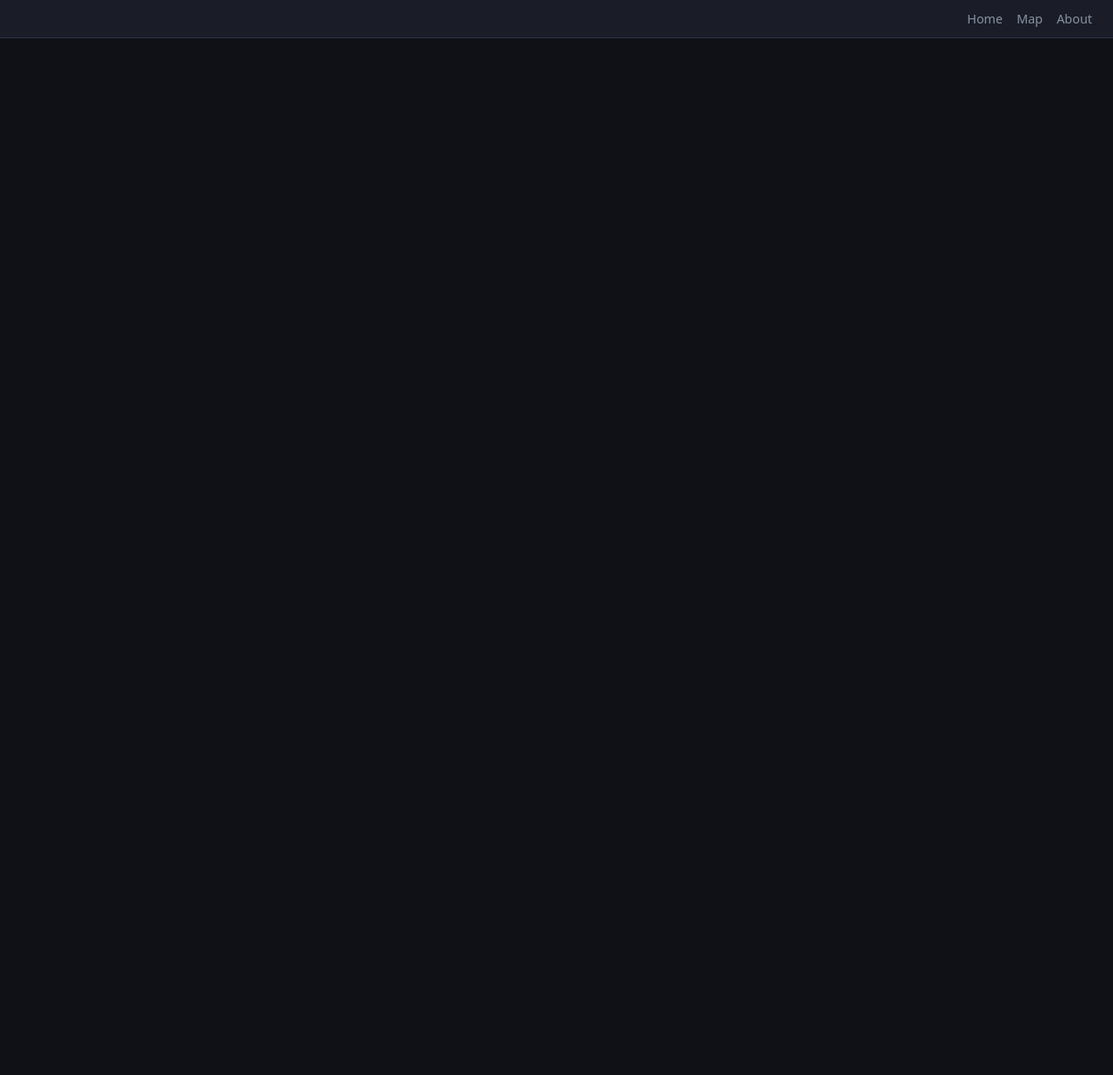
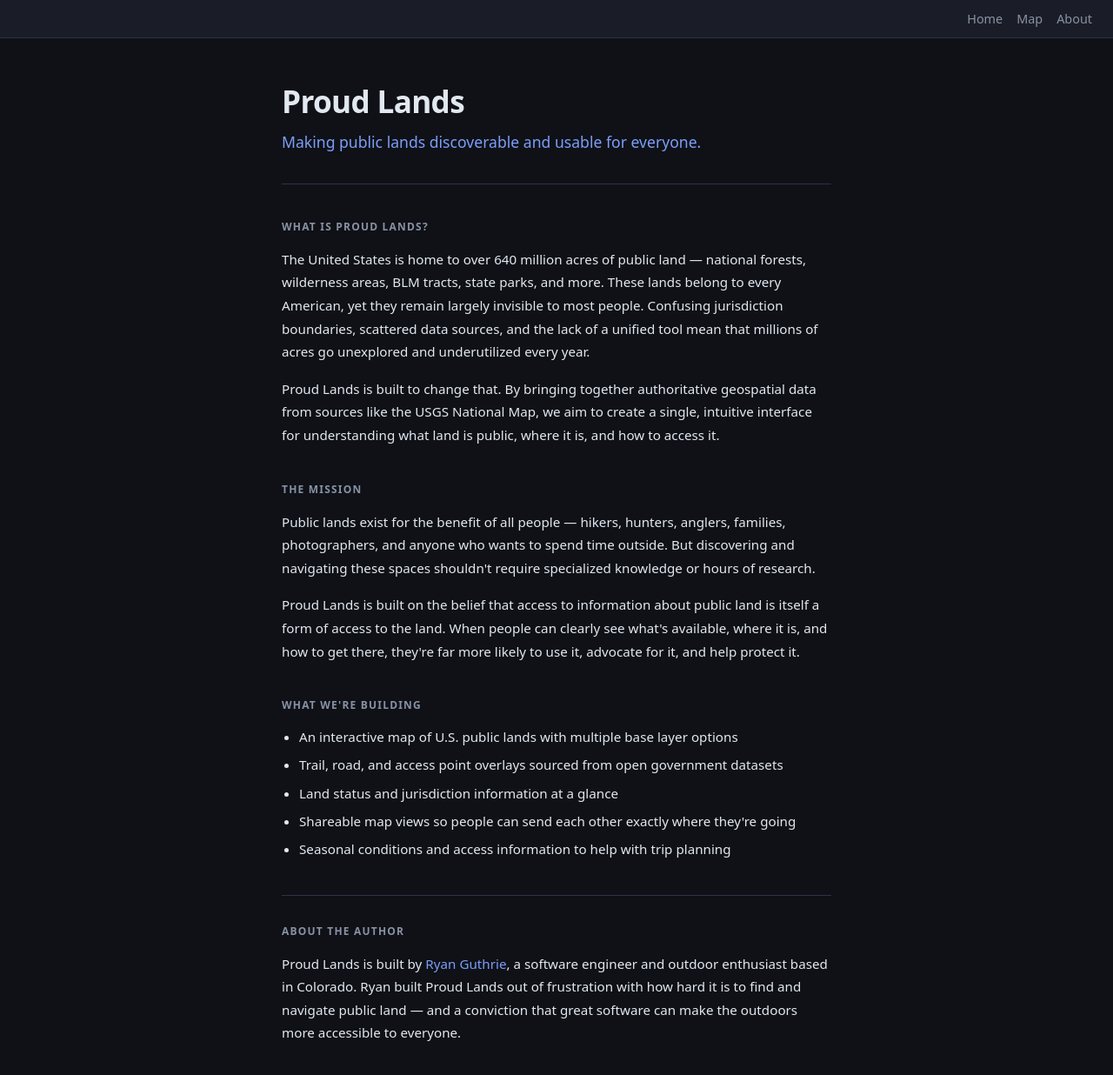
Before and after one commit to RyanGuthrie/proudlands, a SvelteKit app in the folder ui/: page /about in a window 1280 px wide. Shown: the top 1236 px of the page at 87% size. Before the commit the page ends 800 px from the top, so only its background shows below. Built offline with nearby package versions, Linux system fonts and the light colour scheme.

Commit message:
Reference treadlightly

```diff
--- a/ui/src/routes/+page.svelte
+++ b/ui/src/routes/+page.svelte
@@ -1,3 +1,164 @@
+<script lang="ts">
+	import treadLightlyBadge from '$lib/assets/tread-lightly_badge-primary.svg';
+</script>
 
-<h1>Proud Lands</h1>
-<p>A website dedicated to making our public lands accessible for everyone</p>
+<div class="home">
+	<div class="hero">
+		<h1>Proud Lands</h1>
+		<p class="tagline">Your public lands, made discoverable.</p>
+	</div>
+
+	<section>
+		<p>
+			Over 640 million acres of land in the United States are publicly owned — and most people have
+			no idea what's out there or how to reach it. Proud Lands is a mapping tool built to change
+			that, putting authoritative data about national forests, wilderness areas, BLM tracts, and more
+			into a single, easy-to-use interface.
+		</p>
+		<p>
+			Whether you're planning a weekend trip, scouting a new trail, or just curious what's beyond
+			the road you drive every day, Proud Lands helps you see what belongs to everyone.
+		</p>
+	</section>
+
+	<div class="cta-row">
+		<a href="/map" class="cta-primary">Open the Map</a>
+		<a href="/about" class="cta-secondary">Learn More</a>
+	</div>
+
+	<section class="tread-lightly">
+		<a href="https://treadlightly.org" target="_blank" rel="noopener noreferrer" class="tread-badge">
+			<img src={treadLightlyBadge} alt="Tread Lightly!" />
+		</a>
+		<div>
+			<h2>Tread Lightly</h2>
+			<p>
+				Being proud of our public lands means more than enjoying them — it means protecting,
+				respecting, and fostering them for the generations that follow. Leave no trace, stay on
+				designated routes, and treat every acre as the shared treasure it is. Proud Lands is proud
+				to support the principles of <a href="https://treadlightly.org" target="_blank" rel="noopener noreferrer">Tread Lightly!</a>,
+				a nonprofit dedicated to promoting responsible outdoor recreation on public and private land.
+			</p>
+		</div>
+	</section>
+</div>
+
+<style>
+	.home {
+		max-width: 680px;
+		margin: 0 auto;
+		padding: 3rem 1.5rem;
+		display: flex;
+		flex-direction: column;
+		gap: 2.5rem;
+	}
+
+	.hero {
+		border-bottom: 1px solid var(--border);
+		padding-bottom: 2rem;
+	}
+
+	.hero h1 {
+		margin: 0 0 0.5rem;
+		font-size: 2.2rem;
+		font-weight: 800;
+		color: var(--text);
+		letter-spacing: -0.02em;
+	}
+
+	.tagline {
+		margin: 0;
+		font-size: 1.1rem;
+		color: var(--accent);
+		font-weight: 500;
+	}
+
+	section {
+		display: flex;
+		flex-direction: column;
+		gap: 1rem;
+	}
+
+	p {
+		margin: 0;
+		line-height: 1.75;
+		color: var(--text);
+		font-size: 0.95rem;
+	}
+
+	.cta-row {
+		display: flex;
+		gap: 0.75rem;
+		align-items: center;
+	}
+
+	.cta-primary {
+		background: var(--accent);
+		color: #0f1117;
+		font-weight: 600;
+		font-size: 0.9rem;
+		padding: 0.55rem 1.25rem;
+		border-radius: 6px;
+		text-decoration: none;
+		transition: background 0.15s;
+	}
+
+	.cta-primary:hover {
+		background: var(--accent-hover);
+	}
+
+	.cta-secondary {
+		color: var(--text-muted);
+		font-size: 0.9rem;
+		text-decoration: none;
+		transition: color 0.15s;
+	}
+
+	.cta-secondary:hover {
+		color: var(--text);
+	}
+
+	.tread-lightly {
+		display: flex;
+		gap: 1.5rem;
+		align-items: flex-start;
+		border-top: 1px solid var(--border);
+		padding-top: 2rem;
+	}
+
+	.tread-badge {
+		flex-shrink: 0;
+	}
+
+	.tread-badge img {
+		width: 90px;
+		height: auto;
+		display: block;
+		opacity: 0.9;
+		transition: opacity 0.15s;
+	}
+
+	.tread-badge:hover img {
+		opacity: 1;
+	}
+
+	.tread-lightly h2 {
+		margin: 0 0 0.6rem;
+		font-size: 0.75rem;
+		font-weight: 600;
+		text-transform: uppercase;
+		letter-spacing: 0.1em;
+		color: var(--text-muted);
+	}
+
+	.tread-lightly a {
+		color: var(--accent);
+		text-decoration: none;
+		font-weight: 500;
+	}
+
+	.tread-lightly a:hover {
+		color: var(--accent-hover);
+		text-decoration: underline;
+	}
+</style>
--- a/ui/src/routes/about/+page.svelte
+++ b/ui/src/routes/about/+page.svelte
@@ -0,0 +1,140 @@
+<div class="about">
+	<div class="hero">
+		<h1>Proud Lands</h1>
+		<p class="tagline">Making public lands discoverable and usable for everyone.</p>
+	</div>
+
+	<section>
+		<h2>What is Proud Lands?</h2>
+		<p>
+			The United States is home to over 640 million acres of public land — national forests,
+			wilderness areas, BLM tracts, state parks, and more. These lands belong to every American,
+			yet they remain largely invisible to most people. Confusing jurisdiction boundaries, scattered
+			data sources, and the lack of a unified tool mean that millions of acres go unexplored and
+			underutilized every year.
+		</p>
+		<p>
+			Proud Lands is built to change that. By bringing together authoritative geospatial data from
+			sources like the USGS National Map, we aim to create a single, intuitive interface for
+			understanding what land is public, where it is, and how to access it.
+		</p>
+	</section>
+
+	<section>
+		<h2>The Mission</h2>
+		<p>
+			Public lands exist for the benefit of all people — hikers, hunters, anglers, families,
+			photographers, and anyone who wants to spend time outside. But discovering and navigating these
+			spaces shouldn't require specialized knowledge or hours of research.
+		</p>
+		<p>
+			Proud Lands is built on the belief that access to information about public land is itself a
+			form of access to the land. When people can clearly see what's available, where it is, and how
+			to get there, they're far more likely to use it, advocate for it, and help protect it.
+		</p>
+	</section>
+
+	<section>
+		<h2>What We're Building</h2>
+		<ul>
+			<li>An interactive map of U.S. public lands with multiple base layer options</li>
+			<li>Trail, road, and access point overlays sourced from open government datasets</li>
+			<li>Land status and jurisdiction information at a glance</li>
+			<li>Shareable map views so people can send each other exactly where they're going</li>
+			<li>Seasonal conditions and access information to help with trip planning</li>
+		</ul>
+	</section>
+
+	<section class="author">
+		<h2>About the Author</h2>
+		<p>
+			Proud Lands is built by <a href="https://www.linkedin.com/in/mrryanguthrie/" target="_blank" rel="noopener noreferrer">Ryan Guthrie</a>,
+			a software engineer and outdoor enthusiast based in Colorado. Ryan built Proud Lands out of
+			frustration with how hard it is to find and navigate public land — and a conviction that great
+			software can make the outdoors more accessible to everyone.
+		</p>
+	</section>
+</div>
+
+<style>
+	.about {
+		max-width: 680px;
+		margin: 0 auto;
+		padding: 3rem 1.5rem;
+		display: flex;
+		flex-direction: column;
+		gap: 2.5rem;
+	}
+
+	.hero {
+		border-bottom: 1px solid var(--border);
+		padding-bottom: 2rem;
+	}
+
+	.hero h1 {
+		margin: 0 0 0.5rem;
+		font-size: 2.2rem;
+		font-weight: 800;
+		color: var(--text);
+		letter-spacing: -0.02em;
+	}
+
+	.tagline {
+		margin: 0;
+		font-size: 1.1rem;
+		color: var(--accent);
+		font-weight: 500;
+	}
+
+	section {
+		display: flex;
+		flex-direction: column;
+		gap: 1rem;
+	}
+
+	h2 {
+		margin: 0;
+		font-size: 0.75rem;
+		font-weight: 600;
+		text-transform: uppercase;
+		letter-spacing: 0.1em;
+		color: var(--text-muted);
+	}
+
+	p {
+		margin: 0;
+		line-height: 1.75;
+		color: var(--text);
+		font-size: 0.95rem;
+	}
+
+	ul {
+		margin: 0;
+		padding-left: 1.25rem;
+		display: flex;
+		flex-direction: column;
+		gap: 0.5rem;
+	}
+
+	li {
+		line-height: 1.6;
+		color: var(--text);
+		font-size: 0.95rem;
+	}
+
+	.author {
+		border-top: 1px solid var(--border);
+		padding-top: 2rem;
+	}
+
+	a {
+		color: var(--accent);
+		text-decoration: none;
+		font-weight: 500;
+	}
+
+	a:hover {
+		color: var(--accent-hover);
+		text-decoration: underline;
+	}
+</style>
```
Also changed, not shown: ui/src/lib/assets/tread-lightly_badge-primary.svg (added).
